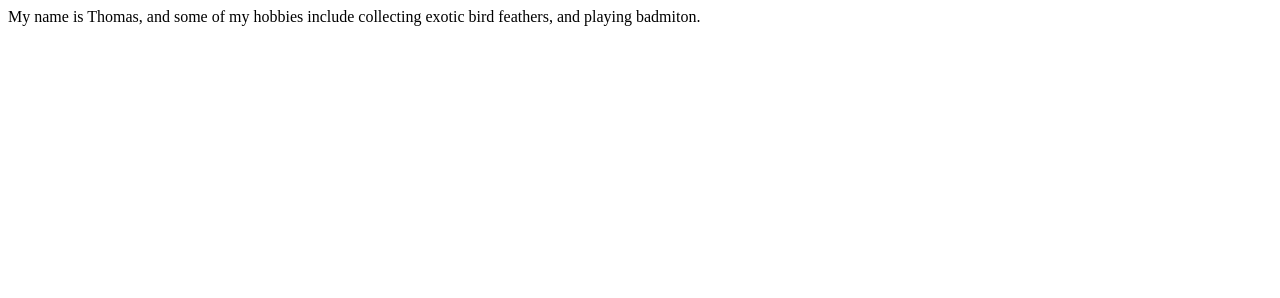
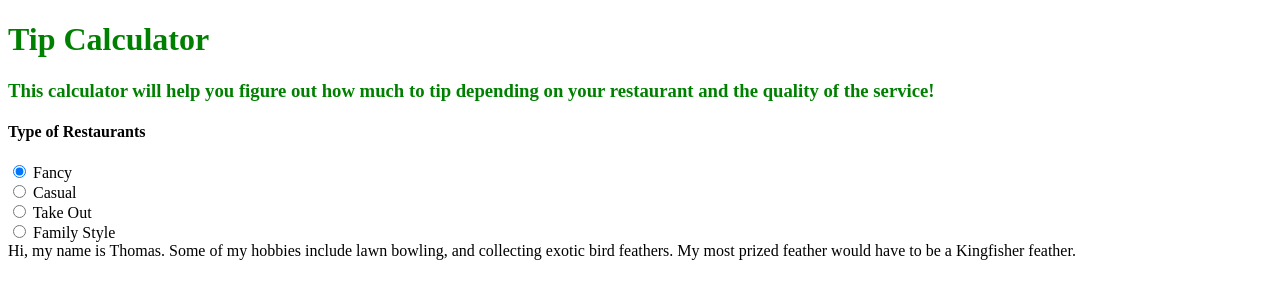
Before and after one commit to tgrazer/tgrazer.github.io, a plain HTML site: page index.html in a window 1280 px wide. Drawn offline with Linux system fonts and the light colour scheme.

Commit message:
adding index page

```diff
--- a/index.html
+++ b/index.html
@@ -1,11 +1,29 @@
+<!DOCTYPE html>
 <html>
-  <head>
-     <title>
-      Hello!
-     </title>
-    </head>
-   <body>
-     My name is Thomas, and some of my hobbies include collecting exotic bird feathers, and playing badmiton.
-   </body>
+<head>
+<title> Tip Calculator </title>
+<style>
+h1 {
+color:green;
+}
+
+h3 {
+color: green;
+}
+</style>
+</head>
+<body>
+<h1>  Tip Calculator </h1>
+<h3> This calculator will help you figure out how much to tip depending on your restaurant and the quality of the service! </h3>
+<h4> Type of Restaurants</h4>
+<form>
+<input type="radio" name=“restaurantType” value=“fancy” checked> Fancy<br>
+<input type="radio" name=“restaurantType” value=“Casual”> Casual<br>
+<input type="radio" name=“restaurantType” value=“Take Out”> Take Out<br>
+<input type="radio" name=“restaurantType” value=“Family Style”> Family Style<br>
+</form
+  <p1> Hi, my name is Thomas. Some of my hobbies include lawn bowling, and collecting exotic bird feathers. My most prized feather would have to be a Kingfisher feather. </p1>
+</body>
+
 
 </html>
```
